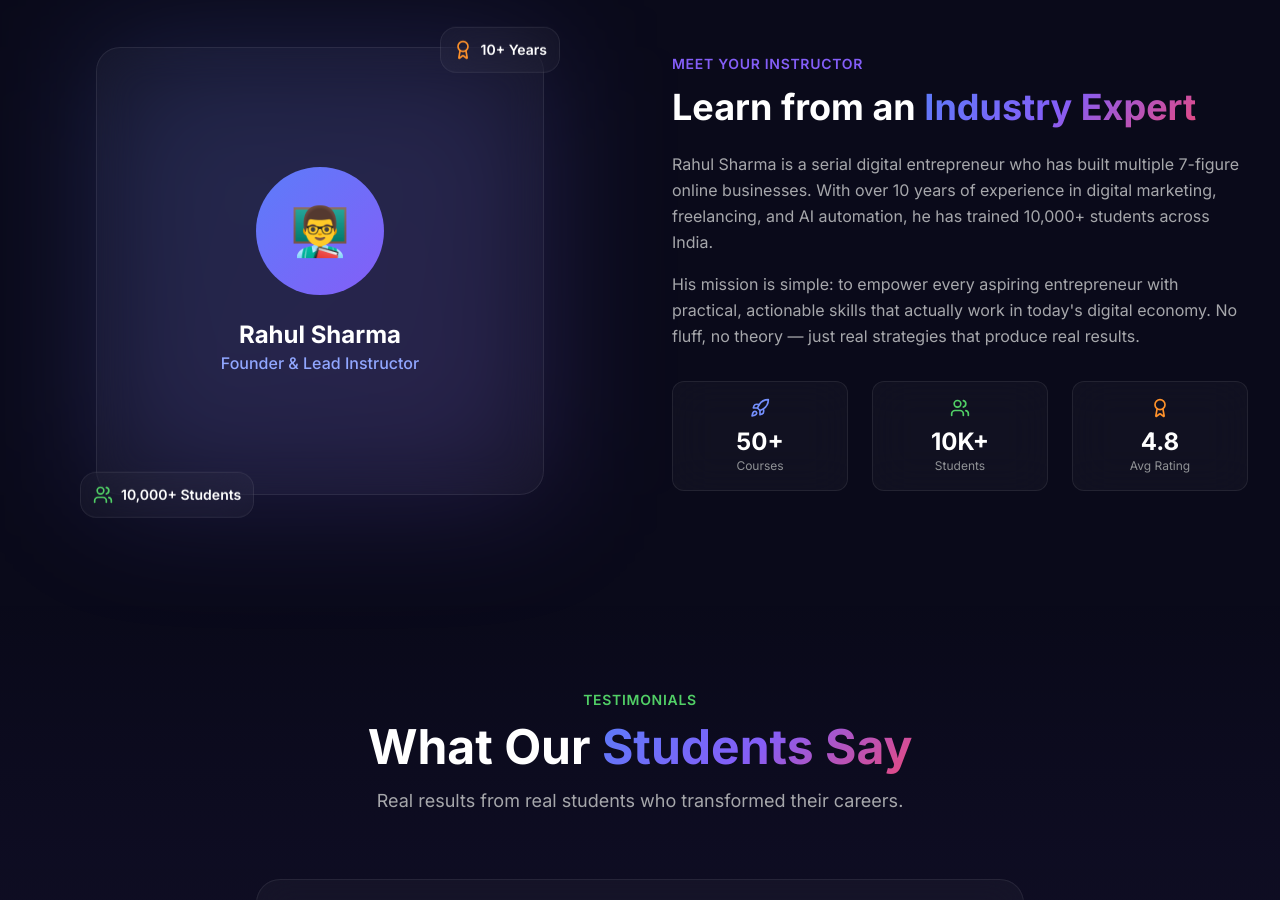
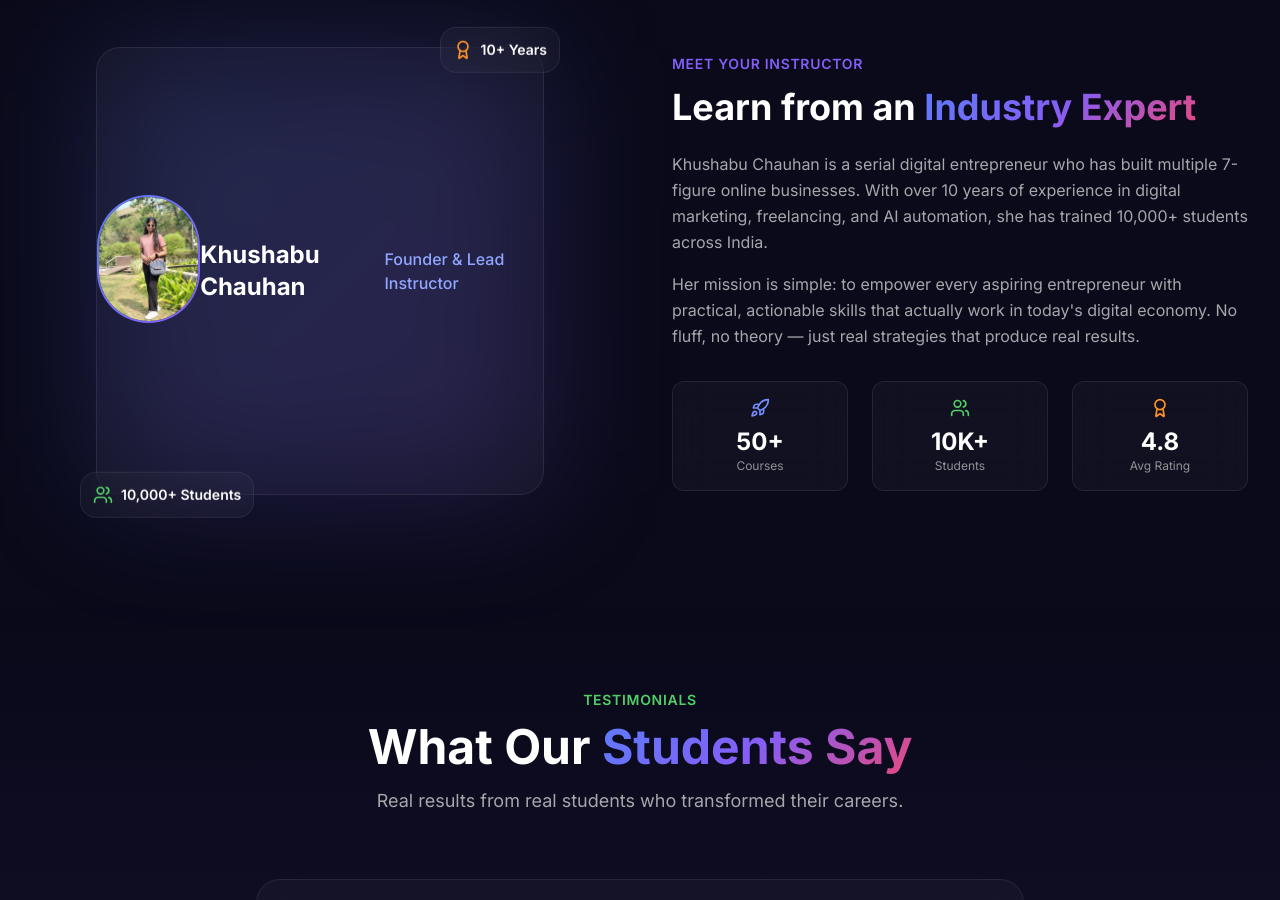
Before and after one commit to Mitesh-Patel-Dev/Skillyukti-platform, a Next.js app in the folder frontend/: page / in a window 1280 px wide. Shown: the part 2400-3300 px from the top of the page. Built offline with nearby package versions, Linux system fonts and the light colour scheme; no server answers.

Commit message:
feat: update founder references to Khushabu Chauhan and upload photo

```diff
--- a/frontend/src/app/admin/courses/new/page.tsx
+++ b/frontend/src/app/admin/courses/new/page.tsx
@@ -164,7 +164,7 @@ export default function NewCoursePage() {
                     <div className="grid sm:grid-cols-2 gap-4">
                         <div>
                             <label className="text-sm text-dark-100 mb-1.5 block">Instructor Name</label>
-                            <input type="text" value={form.instructor.name} onChange={(e) => updateInstructor('name', e.target.value)} placeholder="e.g. Rahul Sharma" className="w-full bg-dark-700/50 border border-white/10 rounded-xl py-3 px-4 text-white text-sm focus:border-primary-500/50 focus:outline-none transition-all" />
+                            <input type="text" value={form.instructor.name} onChange={(e) => updateInstructor('name', e.target.value)} placeholder="e.g. Khushabu Chauhan" className="w-full bg-dark-700/50 border border-white/10 rounded-xl py-3 px-4 text-white text-sm focus:border-primary-500/50 focus:outline-none transition-all" />
                         </div>
                         <div>
                             <label className="text-sm text-dark-100 mb-1.5 block">Avatar URL</label>
--- a/frontend/src/app/courses/page.tsx
+++ b/frontend/src/app/courses/page.tsx
@@ -27,7 +27,7 @@ export default function CoursesPage() {
                         _id: '1', title: 'Digital Marketing Mastery', slug: 'digital-marketing-mastery',
                         description: '', shortDescription: 'Master SEO, social media, email marketing, and paid ads.',
                         price: 4999, originalPrice: 9999, thumbnail: '', category: 'Digital Marketing',
-                        instructor: { name: 'Rahul Sharma', bio: '', avatar: '' },
+                        instructor: { name: 'Khushabu Chauhan', bio: '', avatar: '' },
                         lessons: [], totalDuration: '24h 30m', totalLessons: 8, published: true,
                         featured: true, enrolledCount: 2345, rating: 4.8, createdAt: '',
                     },
@@ -35,7 +35,7 @@ export default function CoursesPage() {
                         _id: '2', title: 'Freelancing Freedom Blueprint', slug: 'freelancing-freedom-blueprint',
                         description: '', shortDescription: 'Build a profitable freelancing career from scratch.',
                         price: 3999, originalPrice: 7999, thumbnail: '', category: 'Freelancing',
-                        instructor: { name: 'Rahul Sharma', bio: '', avatar: '' },
+                        instructor: { name: 'Khushabu Chauhan', bio: '', avatar: '' },
                         lessons: [], totalDuration: '18h 15m', totalLessons: 6, published: true,
                         featured: true, enrolledCount: 1890, rating: 4.7, createdAt: '',
                     },
@@ -43,7 +43,7 @@ export default function CoursesPage() {
                         _id: '3', title: 'AI & Automation for Business', slug: 'ai-automation-for-business',
                         description: '', shortDescription: 'Use AI tools and automation to 10x your productivity.',
                         price: 5999, originalPrice: 11999, thumbnail: '', category: 'AI & Technology',
-                        instructor: { name: 'Rahul Sharma', bio: '', avatar: '' },
+                        instructor: { name: 'Khushabu Chauhan', bio: '', avatar: '' },
                         lessons: [], totalDuration: '20h 45m', totalLessons: 7, published: true,
                         featured: true, enrolledCount: 3210, rating: 4.9, createdAt: '',
                     },
@@ -51,7 +51,7 @@ export default function CoursesPage() {
                         _id: '4', title: 'E-commerce Store Builder', slug: 'ecommerce-store-builder',
                         description: '', shortDescription: 'Launch a profitable online store.',
                         price: 6999, originalPrice: 13999, thumbnail: '', category: 'E-commerce',
-                        instructor: { name: 'Rahul Sharma', bio: '', avatar: '' },
+                        instructor: { name: 'Khushabu Chauhan', bio: '', avatar: '' },
                         lessons: [], totalDuration: '22h 10m', totalLessons: 7, published: true,
                         featured: true, enrolledCount: 1567, rating: 4.6, createdAt: '',
                     },
--- a/frontend/src/app/page.tsx
+++ b/frontend/src/app/page.tsx
@@ -41,7 +41,7 @@ export default function HomePage() {
                         _id: '1', title: 'Digital Marketing Mastery', slug: 'digital-marketing-mastery',
                         description: '', shortDescription: 'Master SEO, social media, email marketing, and paid ads.',
                         price: 4999, originalPrice: 9999, thumbnail: '', category: 'Digital Marketing',
-                        instructor: { name: 'Rahul Sharma', bio: '', avatar: '' },
+                        instructor: { name: 'Khushabu Chauhan', bio: '', avatar: '' },
                         lessons: [], totalDuration: '24h 30m', totalLessons: 8, published: true,
                         featured: true, enrolledCount: 2345, rating: 4.8, createdAt: '',
                     },
@@ -49,7 +49,7 @@ export default function HomePage() {
                         _id: '2', title: 'Freelancing Freedom Blueprint', slug: 'freelancing-freedom-blueprint',
                         description: '', shortDescription: 'Build a profitable freelancing career from scratch.',
                         price: 3999, originalPrice: 7999, thumbnail: '', category: 'Freelancing',
-                        instructor: { name: 'Rahul Sharma', bio: '', avatar: '' },
+                        instructor: { name: 'Khushabu Chauhan', bio: '', avatar: '' },
                         lessons: [], totalDuration: '18h 15m', totalLessons: 6, published: true,
                         featured: true, enrolledCount: 1890, rating: 4.7, createdAt: '',
                     },
@@ -57,7 +57,7 @@ export default function HomePage() {
                         _id: '3', title: 'AI & Automation for Business', slug: 'ai-automation-for-business',
                         description: '', shortDescription: 'Use AI tools and automation to 10x your productivity.',
                         price: 5999, originalPrice: 11999, thumbnail: '', category: 'AI & Technology',
-                        instructor: { name: 'Rahul Sharma', bio: '', avatar: '' },
+                        instructor: { name: 'Khushabu Chauhan', bio: '', avatar: '' },
                         lessons: [], totalDuration: '20h 45m', totalLessons: 7, published: true,
                         featured: true, enrolledCount: 3210, rating: 4.9, createdAt: '',
                     },
@@ -65,7 +65,7 @@ export default function HomePage() {
                         _id: '4', title: 'E-commerce Store Builder', slug: 'ecommerce-store-builder',
                         description: '', shortDescription: 'Launch a profitable online store.',
                         price: 6999, originalPrice: 13999, thumbnail: '', category: 'E-commerce',
-                        instructor: { name: 'Rahul Sharma', bio: '', avatar: '' },
+                        instructor: { name: 'Khushabu Chauhan', bio: '', avatar: '' },
                         lessons: [], totalDuration: '22h 10m', totalLessons: 7, published: true,
                         featured: true, enrolledCount: 1567, rating: 4.6, createdAt: '',
                     },
--- a/frontend/src/components/landing/InstructorSection.tsx
+++ b/frontend/src/components/landing/InstructorSection.tsx
@@ -21,13 +21,13 @@ export default function InstructorSection() {
                             <div className="absolute inset-0 bg-gradient-to-br from-primary-500/20 to-accent-purple/20 rounded-3xl blur-3xl" />
                             {/* Photo container */}
                             <div className="relative glass rounded-3xl overflow-hidden w-full h-full flex items-center justify-center">
-                                <div className="text-center p-8">
-                                    <div className="w-32 h-32 rounded-full bg-gradient-to-br from-primary-500 to-accent-purple mx-auto mb-6 flex items-center justify-center">
-                                        <span className="text-5xl">👨‍🏫</span>
+                                    <div className="w-32 h-32 rounded-full bg-gradient-to-br from-primary-500 to-accent-purple mx-auto mb-6 flex items-center justify-center p-[2px]">
+                                        <div className="w-full h-full rounded-full overflow-hidden bg-dark-800">
+                                            <img src="/images/founder.jpg" alt="Khushabu Chauhan" className="w-full h-full object-cover object-top" />
+                                        </div>
                                     </div>
-                                    <h3 className="text-2xl font-bold text-white">Rahul Sharma</h3>
+                                    <h3 className="text-2xl font-bold text-white">Khushabu Chauhan</h3>
                                     <p className="text-primary-300 font-medium">Founder & Lead Instructor</p>
-                                </div>
                             </div>
 
                             {/* Floating badges */}
@@ -67,13 +67,13 @@ export default function InstructorSection() {
                         </h2>
                         <div className="space-y-4 text-dark-100 leading-relaxed">
                             <p>
-                                Rahul Sharma is a serial digital entrepreneur who has built
+                                Khushabu Chauhan is a serial digital entrepreneur who has built
                                 multiple 7-figure online businesses. With over 10 years of
                                 experience in digital marketing, freelancing, and AI
-                                automation, he has trained 10,000+ students across India.
+                                automation, she has trained 10,000+ students across India.
                             </p>
                             <p>
-                                His mission is simple: to empower every aspiring
+                                Her mission is simple: to empower every aspiring
                                 entrepreneur with practical, actionable skills that
                                 actually work in today&apos;s digital economy. No fluff,
                                 no theory — just real strategies that produce real
```
Also changed, not shown: frontend/public/images/founder.jpg (added).
